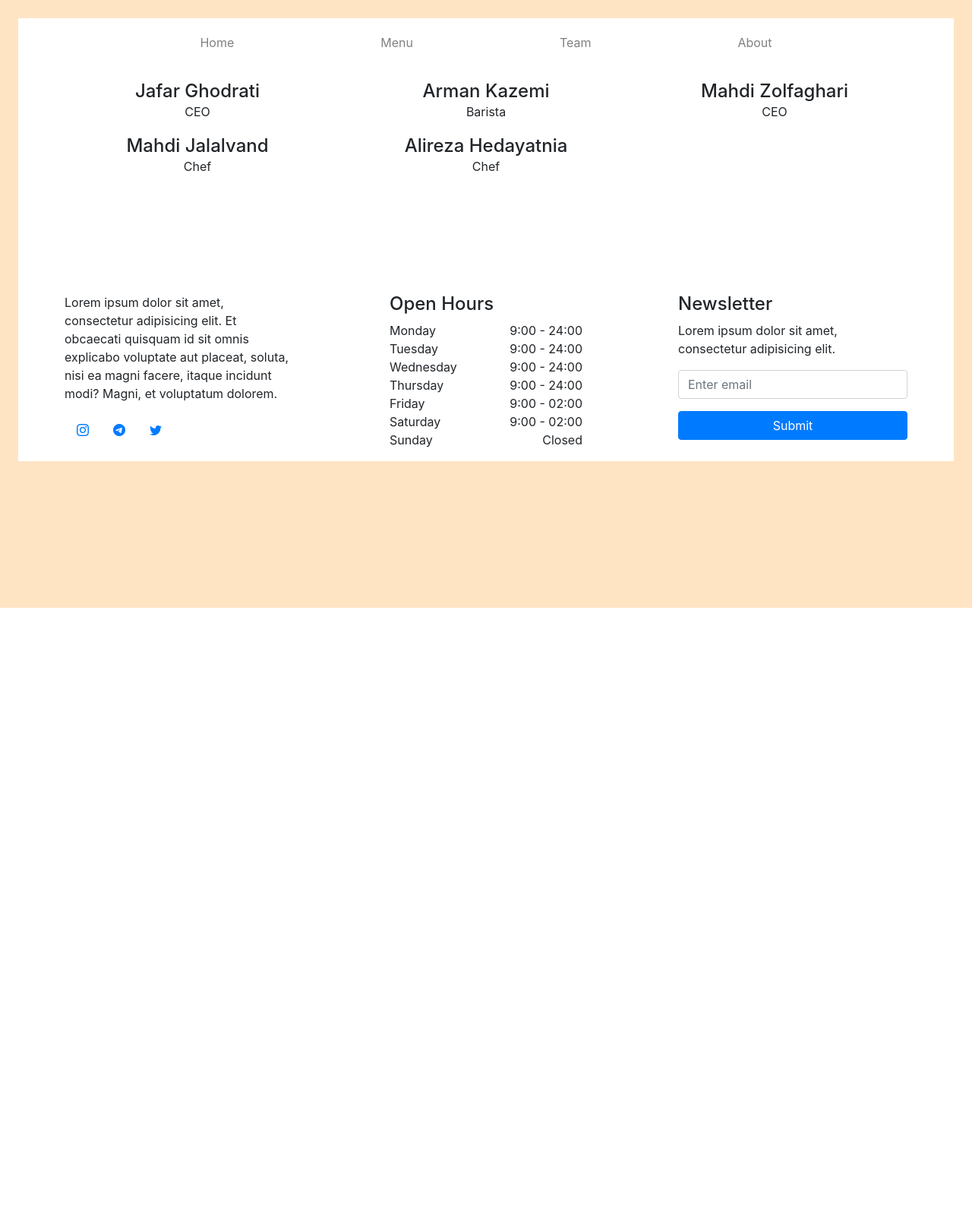
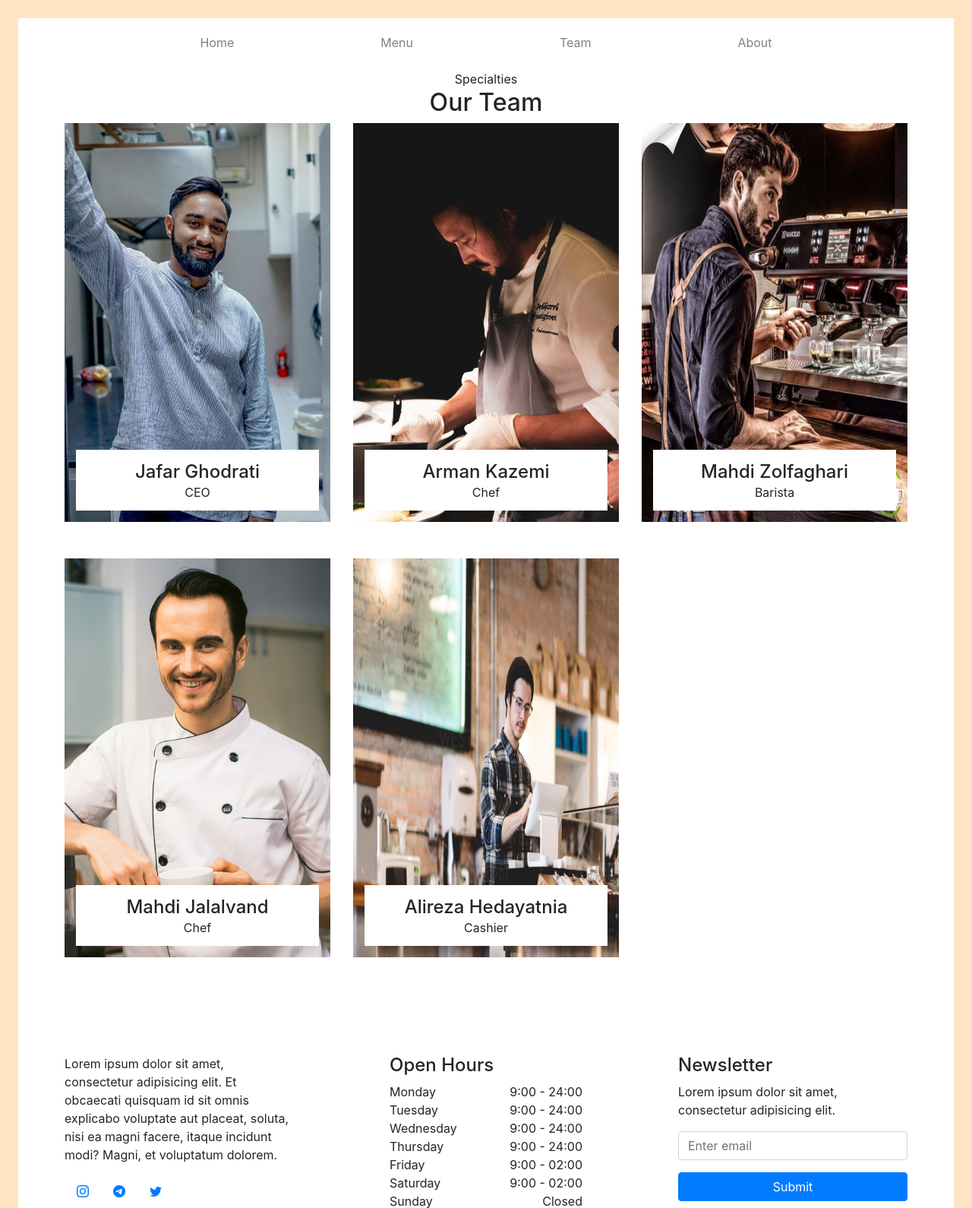
Before and after one commit to armangiter/maktab64-cafe-project, a Flask app: template templates/team.html in a window 1280 px wide. Shown: the top 1590 px of the page at 76% size. Before the commit the page ends 800 px from the top, so only its background shows below. Run offline with Flask 2, Linux system fonts and the light colour scheme; the template is opened without the code that fills it, so the values that code supplies are empty; some libraries are stand-ins or nearby versions.

Commit message:
refactor team page

```diff
--- a/templates/team.html
+++ b/templates/team.html
@@ -117,7 +117,7 @@
                     <div class="row">
                         <div class="col-md-4">
                             <div class="team-card mb-5">
-                                <img class="img-fluid" src="" alt="">
+                                <img class="img-fluid" src="img/chef-1.jpg" alt="">
                                 <div class="team-desc">
                                     <h4 class="mb-0">Jafar Ghodrati</h4>
                                     <p class="mb-1">CEO</p>
@@ -144,9 +144,35 @@
                         </div>
                         <div class="col-md-4">
                             <div class="team-card mb-5">
-                                <img class="img-fluid" src="" alt="">
+                                <img class="img-fluid" src="img/chef-3.jpg" alt="">
                                 <div class="team-desc">
                                     <h4 class="mb-0">Arman Kazemi</h4>
+                                    <p class="mb-1">Chef</p>
+                                    <ul class="list-inline mb-0 team-social-links">
+                                        <li class="list-inline-item">
+                                            <a href="#">
+                                                <i class="bi bi-instagram"></i>
+                                            </a>
+                                        </li>
+                                        <li class="list-inline-item">
+                                            <a href="#">
+                                                <i class="bi bi-telegram"></i>
+                                            </a>
+                                        </li>
+                                        <li class="list-inline-item">
+                                            <a href="#">
+                                                <i class="bi bi-twitter"></i>
+                                            </a>
+                                        </li>
+                                    </ul>
+                                </div>
+                            </div>
+                        </div>
+                        <div class="col-md-4">
+                            <div class="team-card mb-5">
+                                <img class="img-fluid" src="img/barista.jpg" alt="">
+                                <div class="team-desc">
+                                    <h4 class="mb-0">Mahdi Zolfaghari</h4>
                                     <p class="mb-1">Barista</p>
                                     <ul class="list-inline mb-0 team-social-links">
                                         <li class="list-inline-item">
@@ -170,33 +196,7 @@
                         </div>
                         <div class="col-md-4">
                             <div class="team-card mb-5">
-                                <img class="img-fluid" src="" alt="">
-                                <div class="team-desc">
-                                    <h4 class="mb-0">Mahdi Zolfaghari</h4>
-                                    <p class="mb-1">CEO</p>
-                                    <ul class="list-inline mb-0 team-social-links">
-                                        <li class="list-inline-item">
-                                            <a href="#">
-                                                <i class="bi bi-instagram"></i>
-                                            </a>
-                                        </li>
-                                        <li class="list-inline-item">
-                                            <a href="#">
-                                                <i class="bi bi-telegram"></i>
-                                            </a>
-                                        </li>
-                                        <li class="list-inline-item">
-                                            <a href="#">
-                                                <i class="bi bi-twitter"></i>
-                                            </a>
-                                        </li>
-                                    </ul>
-                                </div>
-                            </div>
-                        </div>
-                        <div class="col-md-4">
-                            <div class="team-card mb-5">
-                                <img class="img-fluid" src="" alt="">
+                                <img class="img-fluid" src="img/chef-2.jpg" alt="">
                                 <div class="team-desc">
                                     <h4 class="mb-0">Mahdi Jalalvand</h4>
                                     <p class="mb-1">Chef</p>
@@ -222,10 +222,10 @@
                         </div>
                         <div class="col-md-4">
                             <div class="team-card mb-5">
-                                <img class="img-fluid" src="" alt="">
+                                <img class="img-fluid" src="img/cashire.jpg" alt="">
                                 <div class="team-desc">
                                     <h4 class="mb-0">Alireza Hedayatnia</h4>
-                                    <p class="mb-1">Chef</p>
+                                    <p class="mb-1">Cashier</p>
                                     <ul class="list-inline mb-0 team-social-links">
                                         <li class="list-inline-item">
                                             <a href="#">
```
